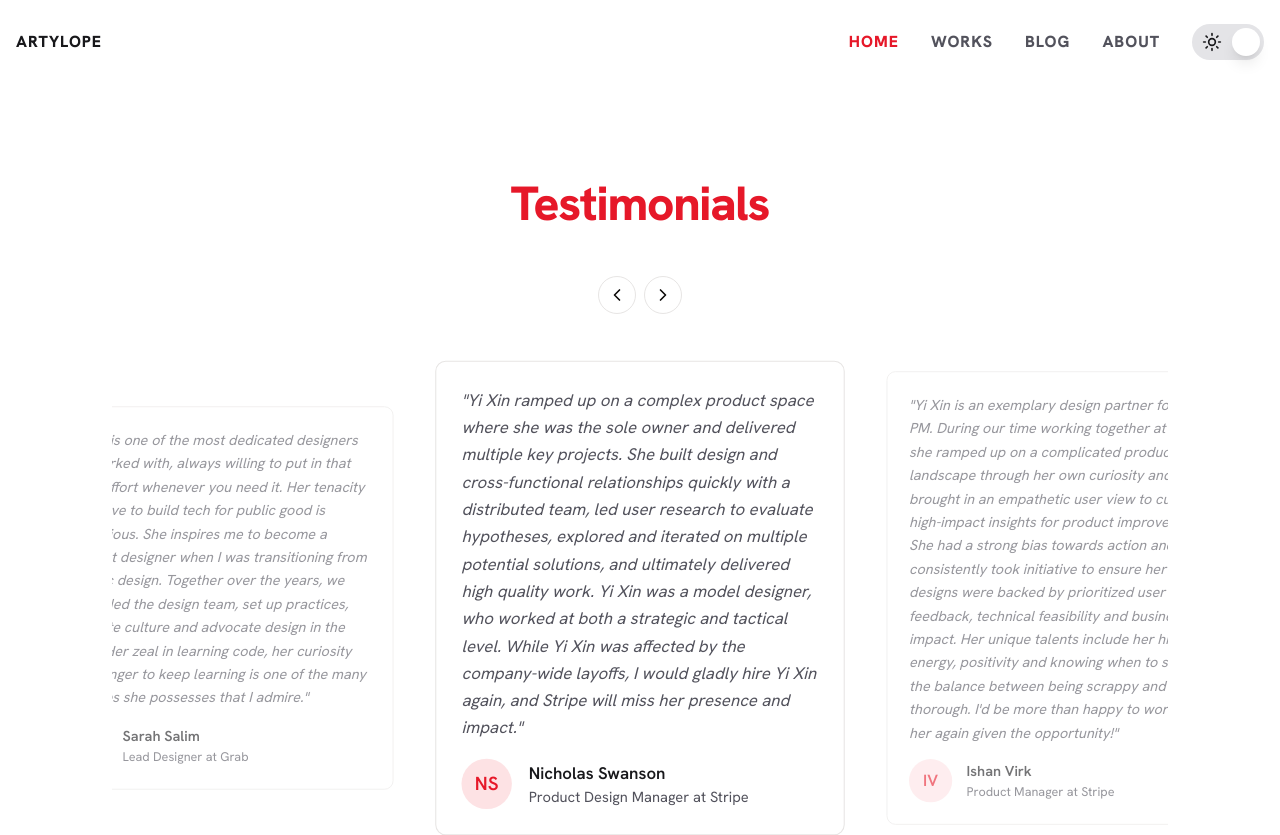
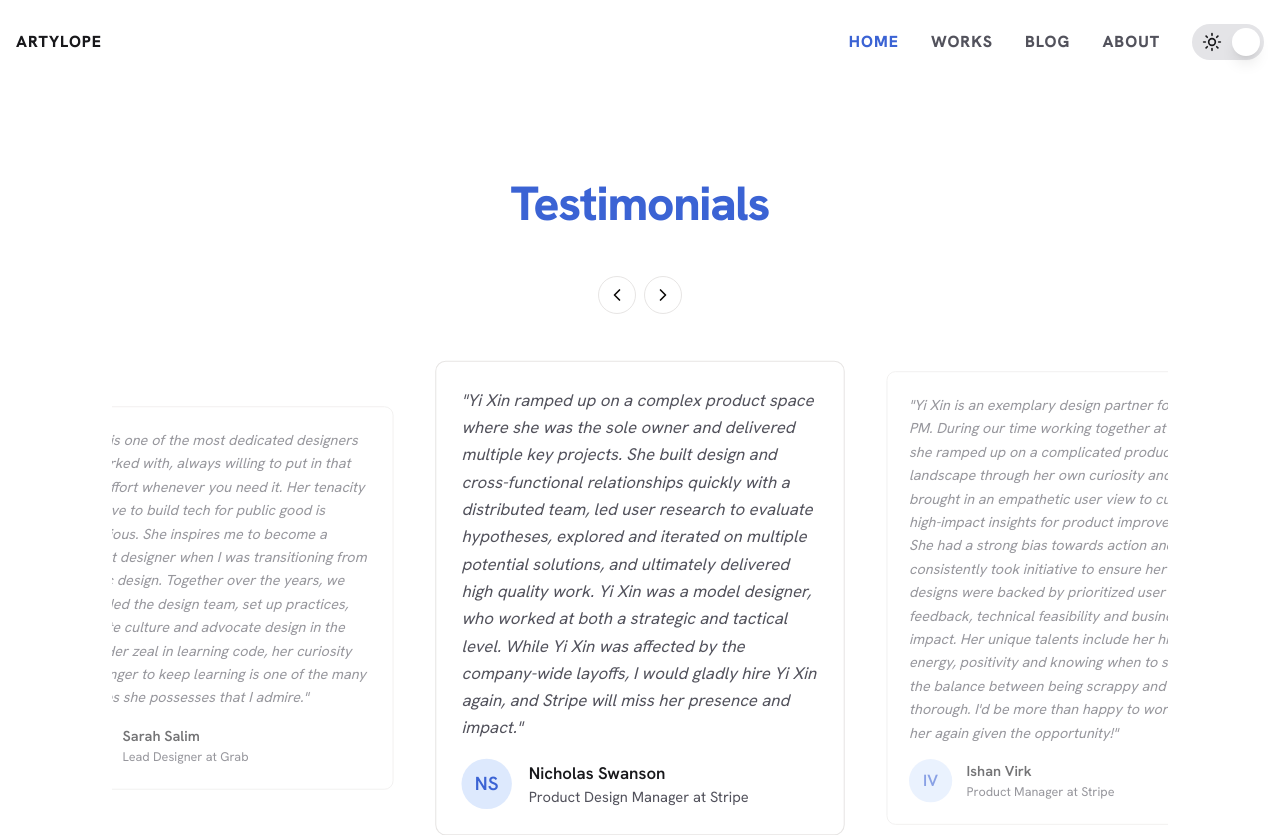
Before and after one commit to artylope/artylope-blocks, a Next.js app: page / in a window 1280 px wide. Shown: the top 835 px of the page. Built offline with nearby package versions, Linux system fonts and the light colour scheme.

Commit message:
change to blue

```diff
--- a/src/app/about/components/AboutBlocks.tsx
+++ b/src/app/about/components/AboutBlocks.tsx
@@ -96,11 +96,10 @@ export const LikeAndDislikeBlock = ({
       {tags.map((tag, index) => (
         <span
           key={index}
-          className={`px-2 py-1 rounded text-sm font-medium ${
-            isLike
+          className={`px-2 py-1 rounded text-sm font-medium ${isLike
               ? 'bg-success-50 text-success-700'
               : 'text-danger-700 bg-danger-50'
-          }`}>
+            }`}>
           {tag}
         </span>
       ))}
@@ -176,17 +175,15 @@ export const StoryBlock = ({
     <div className="flex flex-row gap-x-4">
       <div className="flex flex-col justify-center items-center">
         <div
-          className={` basis-[1rem] w-0.5 h-full bg-zinc-100 ${
-            position === 'start' ? 'invisible' : ''
-          }`}></div>
+          className={` basis-[1rem] w-0.5 h-full bg-zinc-100 ${position === 'start' ? 'invisible' : ''
+            }`}></div>
         <div className={`flex justify-center items-center w-3 h-3 basis-3`}>
           <div
-            className={`w-3 h-3 bg-white rounded-full border-2 border-primary-500`}></div>
+            className={`w-3 h-3 bg-white rounded-full border-2 border-primary`}></div>
         </div>
         <div
-          className={`grow w-0.5 h-full bg-zinc-100 ${
-            position === 'end' ? 'invisible' : ''
-          }`}></div>
+          className={`grow w-0.5 h-full bg-zinc-100 ${position === 'end' ? 'invisible' : ''
+            }`}></div>
       </div>
       <div className={`flex flex-col pt-2 pb-8 space-y-1`}>
         <span className="mb-1 content-default">{year}</span>
--- a/src/app/about/page.tsx
+++ b/src/app/about/page.tsx
@@ -49,7 +49,7 @@ const Intro = () => {
         </div>
       </div>
       <div className="flex justify-center items-center h-full lg:col-span-4 lg:col-start-9 lg:justify-start">
-        <button className="px-4 py-2 font-semibold text-white rounded bg-primary-500">
+        <button className="px-4 py-2 font-semibold text-white rounded bg-primary">
           Download Resume
         </button>
       </div>
--- a/src/app/components/Footer.tsx
+++ b/src/app/components/Footer.tsx
@@ -19,9 +19,9 @@ export default function Footer() {
             </div>
             <div className="max-w-lg text-balance heading-3-responsive font-semibold font-heading">
               Let&apos;s work together to make complex{' '}
-              <span className="text-primary-500 italic">simple</span>
+              <span className="text-primary italic">simple</span>
             </div>
-            {/* <div className="flex justify-center items-center px-6 py-2 font-semibold text-white rounded-full border border-transparent w-fit h-fit bg-primary-500">
+            {/* <div className="flex justify-center items-center px-6 py-2 font-semibold text-white rounded-full border border-transparent w-fit h-fit bg-primary">
               Connect with me
             </div> */}
           </div>
--- a/src/app/components/HomePage/TestimonialSection.tsx
+++ b/src/app/components/HomePage/TestimonialSection.tsx
@@ -215,7 +215,7 @@ const TestimonialSection = () => {
                 key={index}
                 onClick={() => scrollTo(index)}
                 className={`h-1.5 rounded-full transition-all duration-300 ${index === selectedIndex
-                  ? 'bg-primary-500 w-10'
+                  ? 'bg-primary0 w-10'
                   : 'bg-zinc-300 dark:bg-zinc-600 hover:bg-primary-400 dark:hover:bg-primary-400 w-6'
                   }`}
                 aria-label={`Go to testimonial ${index + 1}`}
--- a/src/app/components/WorkTemplate/MiniBlocks/TimelineItem.tsx
+++ b/src/app/components/WorkTemplate/MiniBlocks/TimelineItem.tsx
@@ -10,7 +10,7 @@ const TimelineItem = ({ phase, title, description, duration, isLast = false }: T
   return (
     <div className="flex items-start gap-4 pb-8">
       <div className="flex-shrink-0 flex flex-col items-center">
-        <div className="w-4 h-4 bg-primary-500 rounded-full border-2 border-white shadow-sm"></div>
+        <div className="w-4 h-4 bg-primary rounded-full border-2 border-white shadow-sm"></div>
         {!isLast && <div className="w-px h-16 bg-border-default mt-2"></div>}
       </div>
       <div className="flex-1 pb-4">
--- a/src/app/globals.css
+++ b/src/app/globals.css
@@ -25,17 +25,17 @@
   --font-body: 'Hanken Grotesk', system-ui, -apple-system, sans-serif;
   --font-mono: 'Fira Code', system-ui, -apple-system, sans-serif;
 
-  --color-primary-50: oklch(96.94% 0.02 12.42);
-  --color-primary-100: oklch(93.49% 0.03 13.17);
-  --color-primary-200: oklch(88.03% 0.06 13.66);
-  --color-primary-300: oklch(80.33% 0.11 15.14);
-  --color-primary-400: oklch(71.65% 0.18 18.64);
-  --color-primary-500: oklch(64.49% 0.22 22.91);
-  --color-primary-600: oklch(58.93% 0.23 25.55);
-  --color-primary-700: oklch(51.70% 0.20 25.90);
-  --color-primary-800: oklch(45.31% 0.17 25.01);
-  --color-primary-900: oklch(40.13% 0.14 23.60);
-  --color-primary-950: oklch(26.11% 0.09 24.06);
+  --color-primary-50: oklch(96.94% 0.01 264.51);
+  --color-primary-100: oklch(93.16% 0.03 261.15);
+  --color-primary-200: oklch(88.07% 0.05 259.51);
+  --color-primary-300: oklch(80.28% 0.08 256.84);
+  --color-primary-400: oklch(70.27% 0.12 258.94);
+  --color-primary-500: oklch(60.96% 0.16 263.45);
+  --color-primary-600: oklch(53.46% 0.18 265.95);
+  --color-primary-700: oklch(47.92% 0.19 267.66);
+  --color-primary-800: oklch(44.85% 0.17 269.36);
+  --color-primary-900: oklch(37.76% 0.12 269.48);
+  --color-primary-950: oklch(28.38% 0.07 272.33);
 
   --color-secondary-50: oklch(98.41% 0.01 191.4);
   --color-secondary-100: oklch(95.26% 0.05 189.76);
@@ -149,7 +149,7 @@
   --card-foreground: oklch(0.147 0.004 49.25);
   --popover: oklch(1 0 0);
   --popover-foreground: oklch(0.147 0.004 49.25);
-  --primary: oklch(0.216 0.006 56.043);
+  --primary: var(--color-primary-800);
   --primary-foreground: oklch(0.985 0.001 106.423);
   --secondary: oklch(0.97 0.001 106.424);
   --secondary-foreground: oklch(0.216 0.006 56.043);
@@ -168,7 +168,7 @@
   --chart-5: oklch(0.769 0.188 70.08);
   --sidebar: oklch(0.985 0.001 106.423);
   --sidebar-foreground: oklch(0.147 0.004 49.25);
-  --sidebar-primary: oklch(0.216 0.006 56.043);
+  --sidebar-primary: var(--color-primary-800);
   --sidebar-primary-foreground: oklch(0.985 0.001 106.423);
   --sidebar-accent: oklch(0.97 0.001 106.424);
   --sidebar-accent-foreground: oklch(0.216 0.006 56.043);
@@ -183,7 +183,7 @@
   --card-foreground: oklch(0.985 0.001 106.423);
   --popover: oklch(0.216 0.006 56.043);
   --popover-foreground: oklch(0.985 0.001 106.423);
-  --primary: oklch(0.923 0.003 48.717);
+  --primary: var(--color-primary-300);
   --primary-foreground: oklch(0.216 0.006 56.043);
   --secondary: oklch(0.268 0.007 34.298);
   --secondary-foreground: oklch(0.985 0.001 106.423);
@@ -202,7 +202,7 @@
   --chart-5: oklch(0.645 0.246 16.439);
   --sidebar: oklch(0.216 0.006 56.043);
   --sidebar-foreground: oklch(0.985 0.001 106.423);
-  --sidebar-primary: oklch(0.488 0.243 264.376);
+  --sidebar-primary: var(--color-primary-300);
   --sidebar-primary-foreground: oklch(0.985 0.001 106.423);
   --sidebar-accent: oklch(0.268 0.007 34.298);
   --sidebar-accent-foreground: oklch(0.985 0.001 106.423);
@@ -296,7 +296,7 @@
   }
 
   .kicker {
-    @apply text-primary-500 tracking-[1px] font-semibold uppercase;
+    @apply text-primary-800 tracking-[1px] font-semibold uppercase;
   }
 
   .dot-bg {
@@ -349,7 +349,7 @@
   }
 
   .surface-primary {
-    @apply bg-primary-500;
+    @apply bg-primary-800;
   }
 
   .dark {
@@ -362,7 +362,7 @@
     }
 
     .content-primary {
-      @apply text-primary-500;
+      @apply text-primary-800;
     }
 
     .surface-base {
@@ -378,7 +378,7 @@
     }
 
     .surface-primary {
-      @apply bg-primary-400;
+      @apply bg-primary-700;
     }
   }
 }
```
